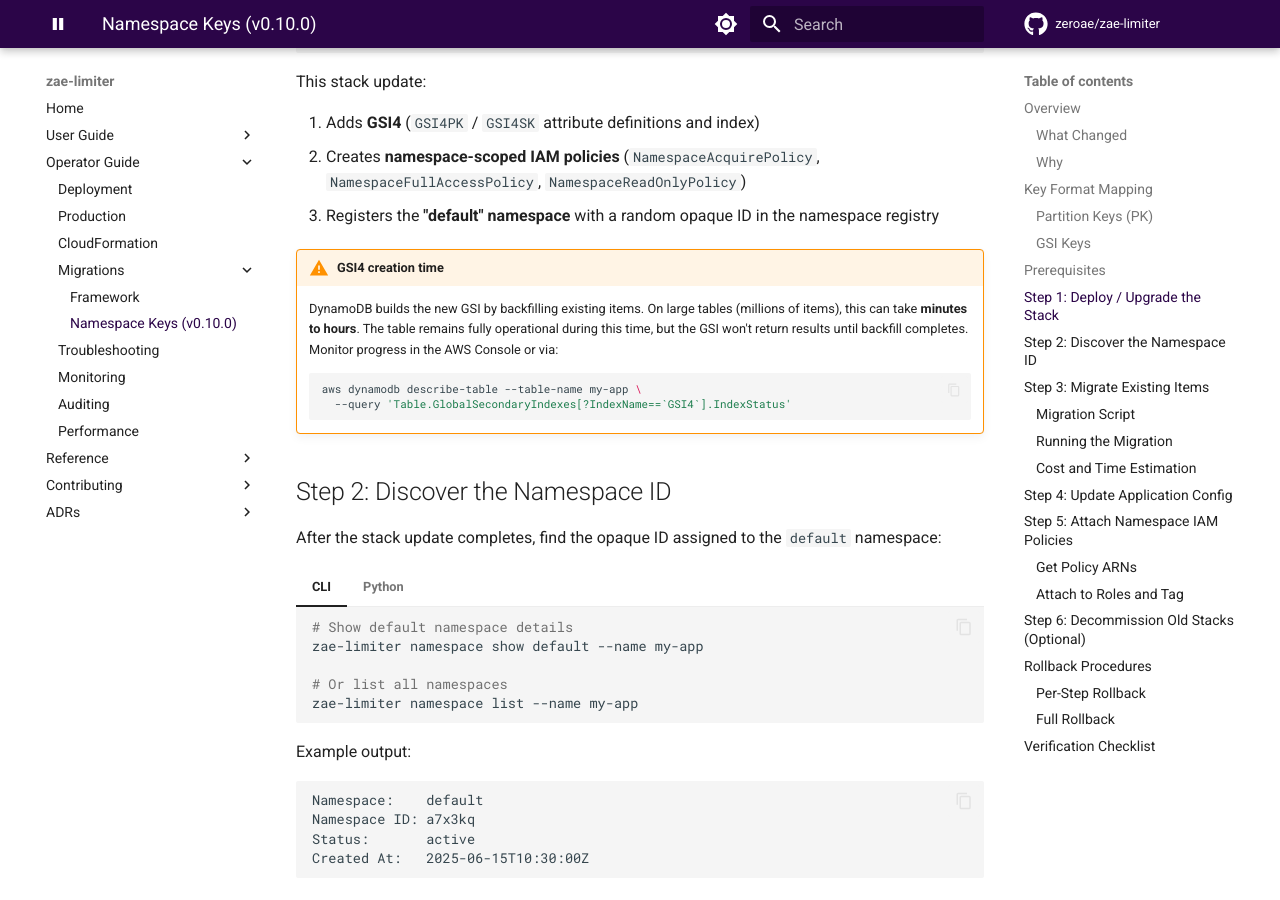
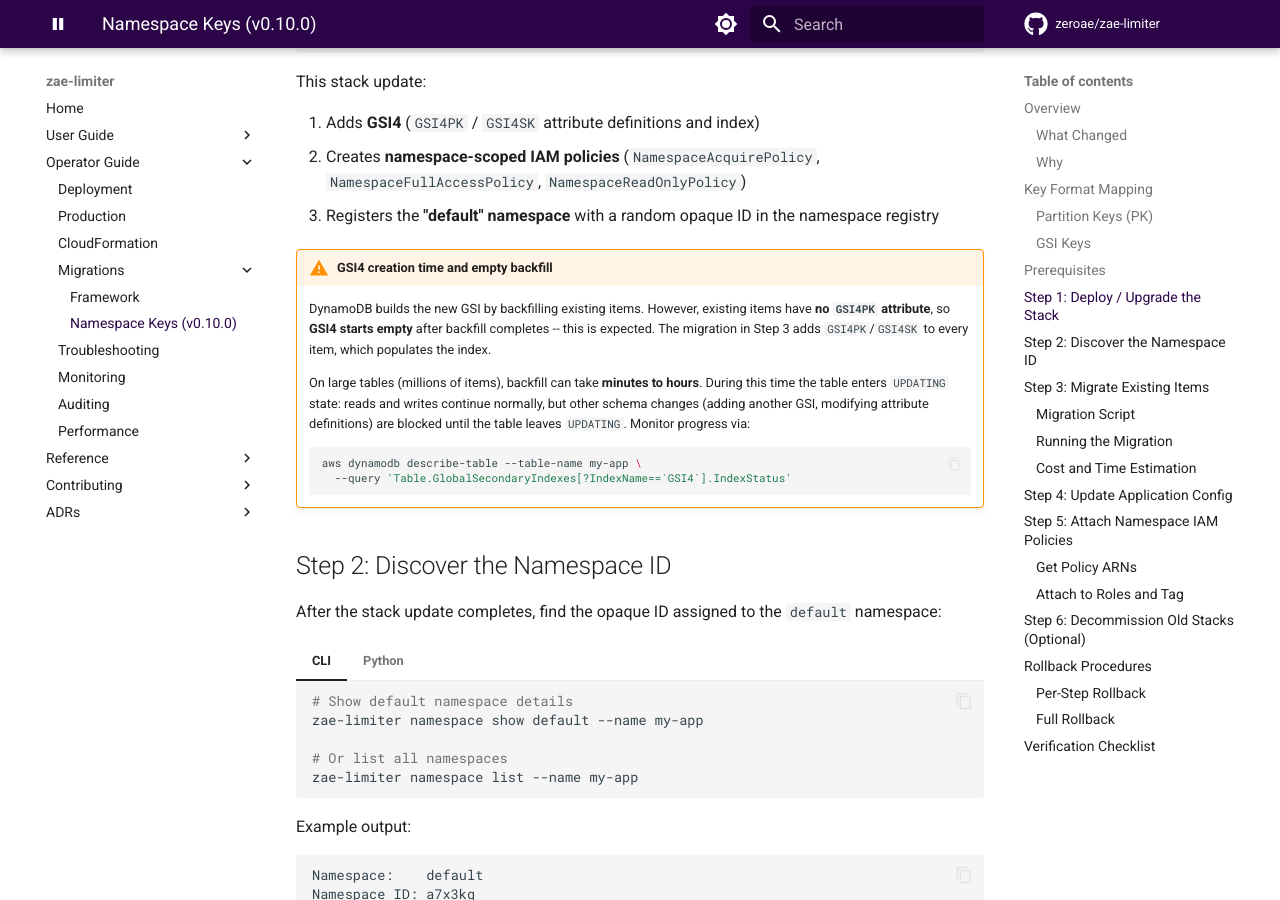
Before and after one commit to zeroae/zae-limiter, an MkDocs documentation site: the page built from docs/migrations/namespace-keys.md, in a window 1280 px wide and 900 px high, scrolled down 2556 px. Built offline with MkDocs 1.6.1 and Material for MkDocs 9.7.7, drawn with Linux system fonts in a browser that asks for light colours; comment, search, counter and statistics services are not loaded; the version menu is left out.

Commit message:
📝 docs(schema): clarify GSI4 empty backfill and UPDATING state (#371)
Explain that GSI4 starts empty after backfill because existing items
lack GSI4PK, and note the table enters UPDATING state which blocks
other schema changes.

Co-Authored-By: Claude Opus 4.6 <noreply@anthropic.com>

````diff
--- a/docs/migrations/namespace-keys.md
+++ b/docs/migrations/namespace-keys.md
@@ -93,8 +93,10 @@ This stack update:
 2. Creates **namespace-scoped IAM policies** (`NamespaceAcquirePolicy`, `NamespaceFullAccessPolicy`, `NamespaceReadOnlyPolicy`)
 3. Registers the **"default" namespace** with a random opaque ID in the namespace registry
 
-!!! warning "GSI4 creation time"
-    DynamoDB builds the new GSI by backfilling existing items. On large tables (millions of items), this can take **minutes to hours**. The table remains fully operational during this time, but the GSI won't return results until backfill completes. Monitor progress in the AWS Console or via:
+!!! warning "GSI4 creation time and empty backfill"
+    DynamoDB builds the new GSI by backfilling existing items. However, existing items have **no `GSI4PK` attribute**, so **GSI4 starts empty** after backfill completes -- this is expected. The migration in Step 3 adds `GSI4PK`/`GSI4SK` to every item, which populates the index.
+
+    On large tables (millions of items), backfill can take **minutes to hours**. During this time the table enters `UPDATING` state: reads and writes continue normally, but other schema changes (adding another GSI, modifying attribute definitions) are blocked until the table leaves `UPDATING`. Monitor progress via:
 
     ```bash
     aws dynamodb describe-table --table-name my-app \
````
